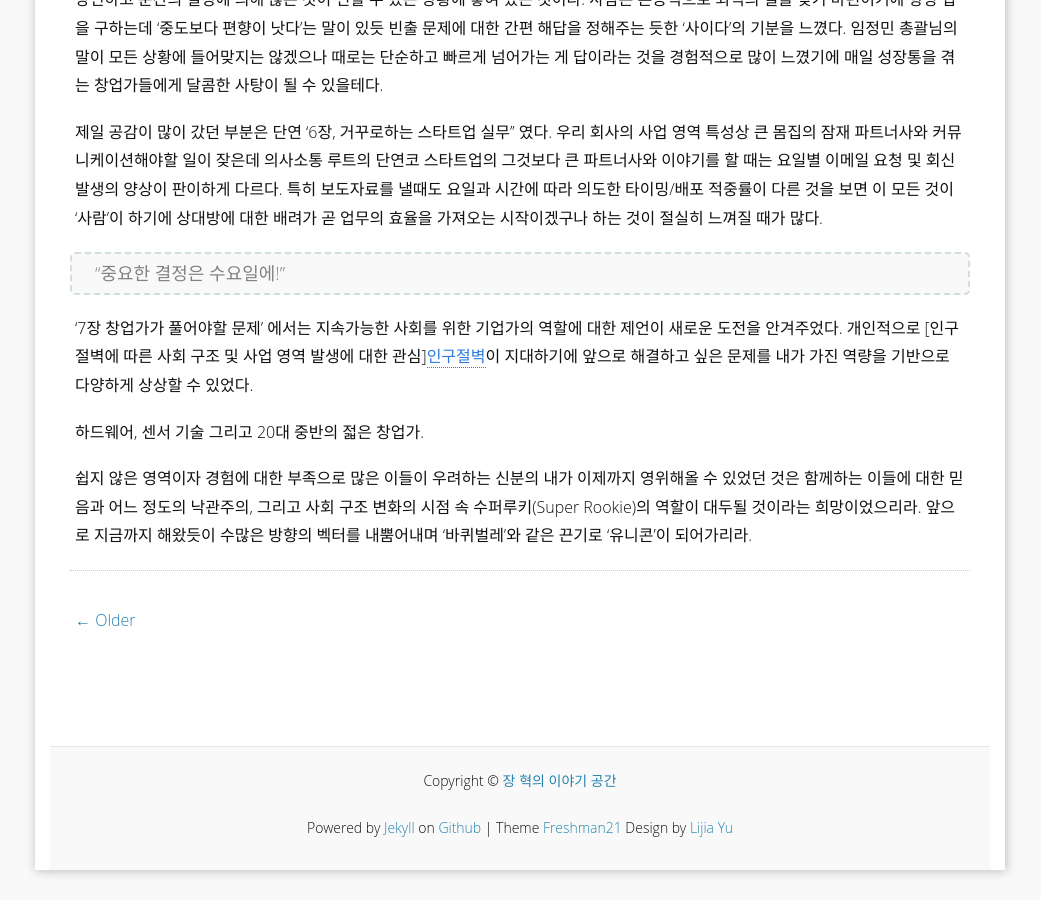
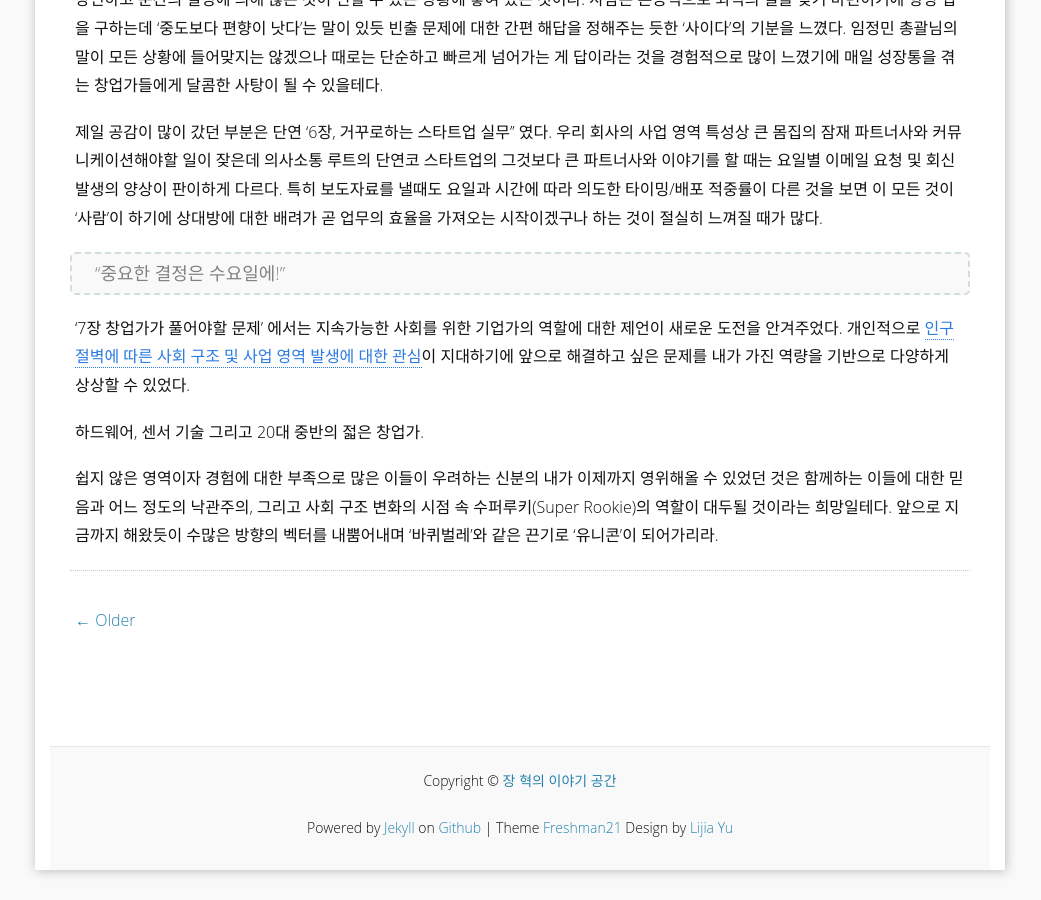
Before and after one commit to HyoukJang/HyoukJang.github.io, a Jekyll site: the page built from _posts/2016-08-19-path-of-young-entrepreneur.md, in a window 1280 px wide and 900 px high, scrolled down 1705 px. Shown: the whole window, without its empty margins (120-1161 px from the left). Built offline with Jekyll 4.4.1, drawn with Linux system fonts in a browser that asks for light colours; nearby versions of some CDN libraries; some web fonts are replaced; comment, search, counter and statistics services are not loaded.

Commit message:
modify error

```diff
--- a/_posts/2016-08-19-path-of-young-entrepreneur.md
+++ b/_posts/2016-08-19-path-of-young-entrepreneur.md
@@ -24,8 +24,8 @@ tags:  book life startup
 
 > "중요한 결정은 수요일에!"
 
-'7장 창업가가 풀어야할 문제' 에서는 지속가능한 사회를 위한 기업가의 역할에 대한 제언이 새로운 도전을 안겨주었다. 개인적으로 [인구절벽에 따른 사회 구조 및 사업 영역 발생에 대한 관심][인구절벽](ttps://brunch.co.kr/@cataglyphis/3)이 지대하기에 앞으로 해결하고 싶은 문제를 내가 가진 역량을 기반으로 다양하게 상상할 수 있었다.
+'7장 창업가가 풀어야할 문제' 에서는 지속가능한 사회를 위한 기업가의 역할에 대한 제언이 새로운 도전을 안겨주었다. 개인적으로 [인구절벽에 따른 사회 구조 및 사업 영역 발생에 대한 관심](ttps://brunch.co.kr/@cataglyphis/3)이 지대하기에 앞으로 해결하고 싶은 문제를 내가 가진 역량을 기반으로 다양하게 상상할 수 있었다.
 
 하드웨어, 센서 기술 그리고 20대 중반의 젋은 창업가.
 
-쉽지 않은 영역이자 경험에 대한 부족으로 많은 이들이 우려하는 신분의 내가 이제까지 영위해올 수 있었던 것은 함께하는 이들에 대한 믿음과 어느 정도의 낙관주의, 그리고 사회 구조 변화의 시점 속 수퍼루키(Super Rookie)의 역할이 대두될 것이라는 희망이었으리라. 앞으로 지금까지 해왔듯이 수많은 방향의 벡터를 내뿜어내며 '바퀴벌레'와 같은 끈기로 '유니콘'이 되어가리라.
+쉽지 않은 영역이자 경험에 대한 부족으로 많은 이들이 우려하는 신분의 내가 이제까지 영위해올 수 있었던 것은 함께하는 이들에 대한 믿음과 어느 정도의 낙관주의, 그리고 사회 구조 변화의 시점 속 수퍼루키(Super Rookie)의 역할이 대두될 것이라는 희망일테다. 앞으로 지금까지 해왔듯이 수많은 방향의 벡터를 내뿜어내며 '바퀴벌레'와 같은 끈기로 '유니콘'이 되어가리라.
```
